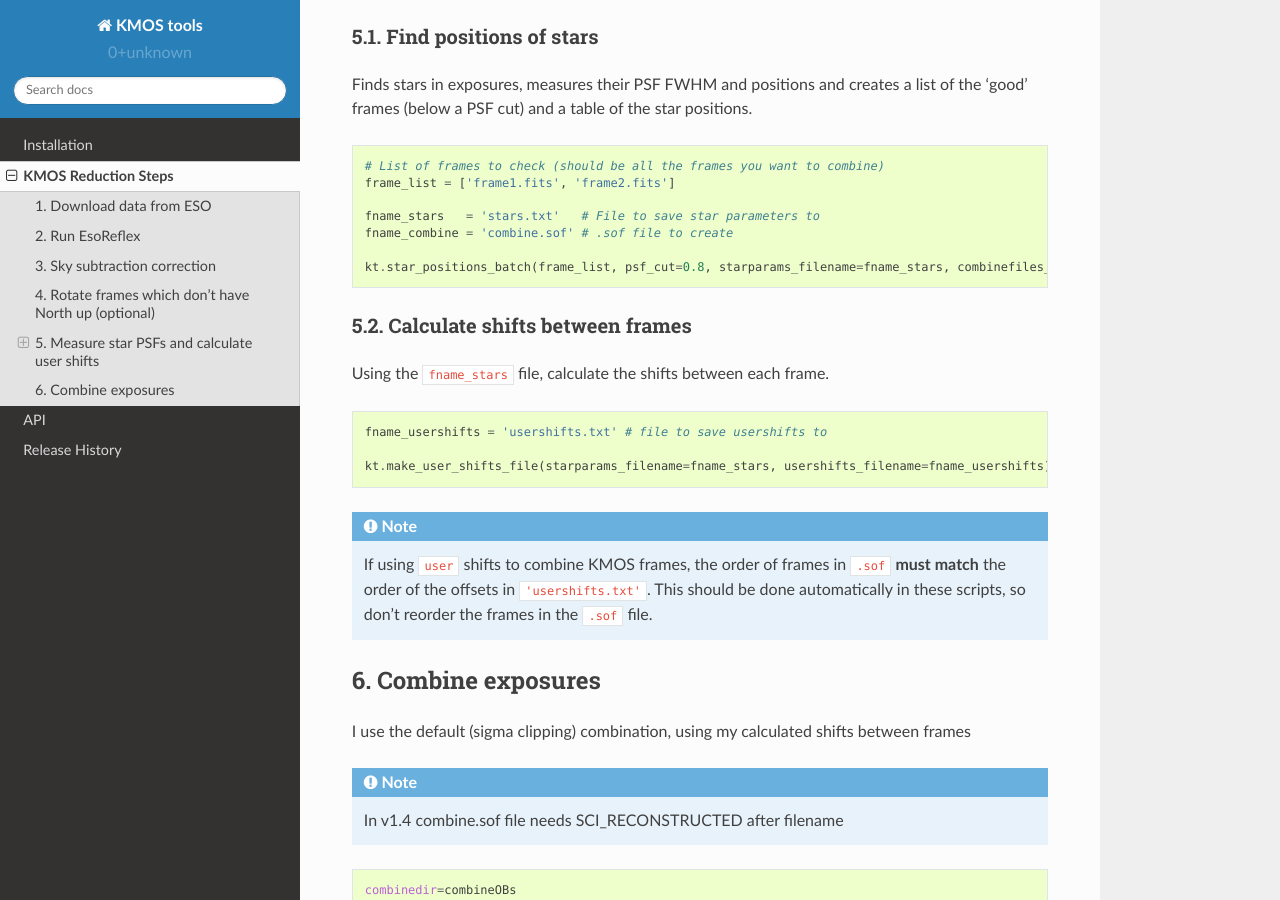
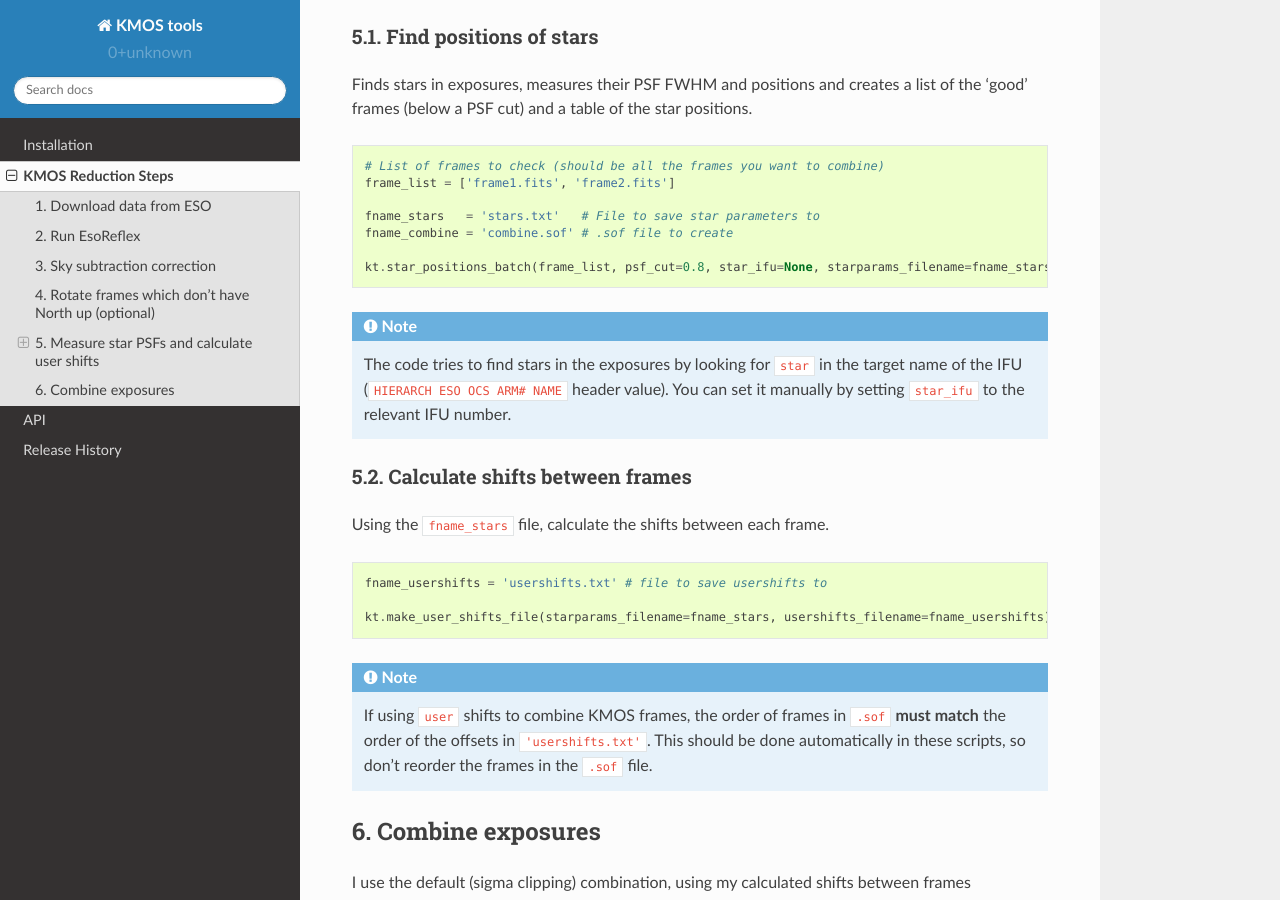
Before and after one commit to charlottenosam/kmos_tools, a Sphinx documentation site: the page built from docs/source/usage.rst, in a window 1280 px wide and 900 px high, scrolled down 1967 px. Built offline with Sphinx 7.4.7 and the Read the Docs theme 2.0.0, drawn with Linux system fonts in a browser that asks for light colours.

Commit message:
note about finding star IFUs

```diff
--- a/docs/source/usage.rst
+++ b/docs/source/usage.rst
@@ -92,7 +92,9 @@ Finds stars in exposures, measures their PSF FWHM and positions and creates a li
 	fname_stars   = 'stars.txt'   # File to save star parameters to
 	fname_combine = 'combine.sof' # .sof file to create
 
-	kt.star_positions_batch(frame_list, psf_cut=0.8, starparams_filename=fname_stars, combinefiles_filename=fname_combine)
+	kt.star_positions_batch(frame_list, psf_cut=0.8, star_ifu=None, starparams_filename=fname_stars, combinefiles_filename=fname_combine)
+
+.. note:: The code tries to find stars in the exposures by looking for ``star`` in the target name of the IFU (``HIERARCH ESO OCS ARM# NAME`` header value). You can set it manually by setting ``star_ifu`` to the relevant IFU number.
 
 5.2. Calculate shifts between frames
 ------------------------------------
```
Also changed, not shown: 1 other file.
